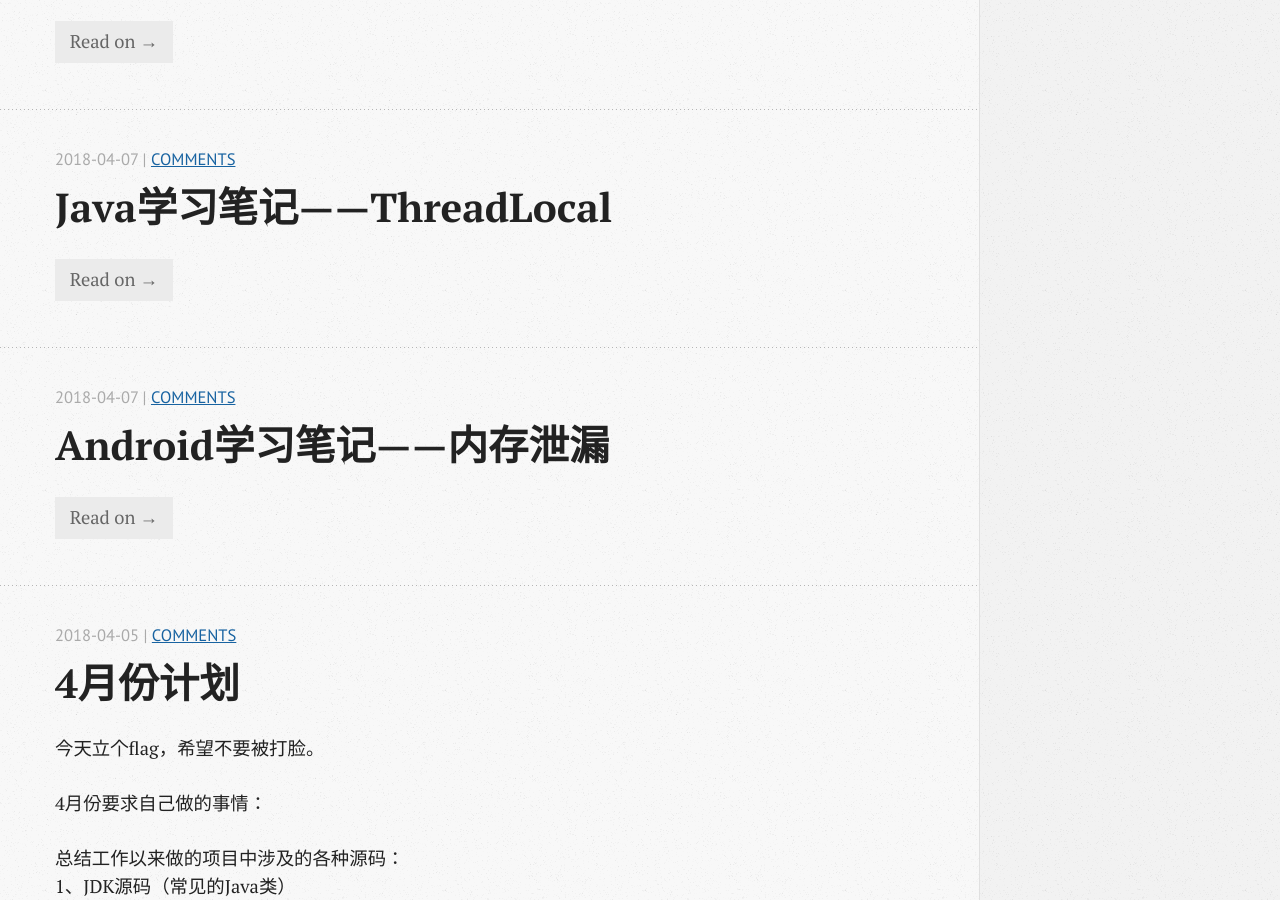
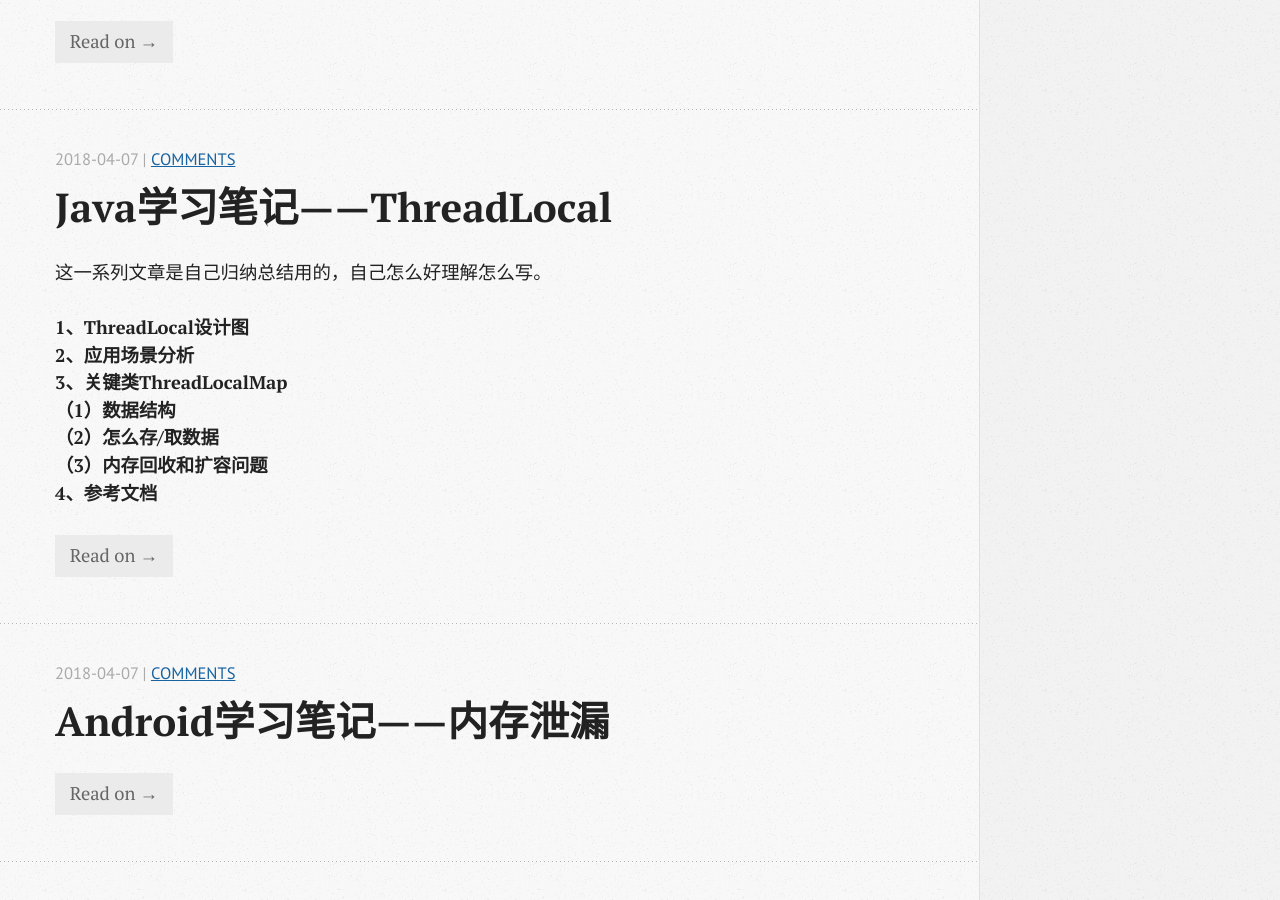
Before and after one commit to wangxinghe/wangxinghe.github.io, a Jekyll site: the page built from index.html, in a window 1280 px wide and 900 px high, scrolled down 1644 px. Built offline with Jekyll 4.4.1, drawn with Linux system fonts in a browser that asks for light colours; the list of posts is cut into pages by our own code; comment, search, counter and statistics services are not loaded; part of the change alters nothing that is shown.

Commit message:
[add]2018-04-07-learning-notes-threadlocal

```diff
--- a/_posts/2018-04-07-learning-notes-threadlocal.md
+++ b/_posts/2018-04-07-learning-notes-threadlocal.md
@@ -6,3 +6,91 @@ description: "Java学习笔记——ThreadLocal"
 category: Java
 tags: [Java]
 ---
+
+这一系列文章是自己归纳总结用的，自己怎么好理解怎么写。
+
+**1、ThreadLocal设计图**
+**2、应用场景分析**
+**3、关键类ThreadLocalMap**
+**（1）数据结构**
+**（2）怎么存/取数据**
+**（3）内存回收和扩容问题**
+**4、参考文档**
+
+<!--more-->
+
+
+### 1、ThreadLocal设计图
+
+![](/image/2018-04-07-learning-notes-threadlocal/threadlocal.png)
+
+设计图分析：
+
+一个Thread维护一个ThreadLocalMap的实例，ThreadLocalMap内部包含一个Entry[]数组，而Entry是一个key为WeakReference<ThreadLocal>，value为Object的数据对，或者说包含一个key到ThreadLocal对象的弱引用，value到Object的强引用。当GC发生时，若ThreadLocalRef到ThreadLocal实例的引用也断开，此时由于key到ThreadLocal实例为弱引用，则ThreadLocal实例会被释放。
+
+是否会发生内存泄漏，其核心是是否有GC Roots开始的引用链，对于ThreadLocal要考虑的问题：
+若往Entry[]数组中，put的数据越来越多，会导致ThreadLocal实例和Object value越来越多，假设ThreadLocalRef到ThreadLocal实例的引用又不断开的话，Thread也不结束的话，就会导致ThreadLocal实例和Object value不能释放，从而可能引发内存溢出或内存泄漏。(活跃的Thread可以作为GC Roots，如果Thread结束，则从Thread中所有对象都会释放。
+
+解决思路：
+（1）Thread活跃期间，定期查找key引用断开的废弃Entry，断开这个Entry到value的引用，等GC回收
+（2）断开ThreadLocalRef到ThreadLocal实例的引用
+
+不过很多用ThreadLocal的场景，每个线程的Entry[]只存了一个数据，且ThreadLocal定义成 static final类型，所以不容易出现内存溢出。如Android中的Looper就是一个线程对应一个Looper，JDBC数据库连接中也是一个线程对应一个连接。
+
+### 2、应用场景分析
+
+ThreadLocal简单说来就是：
+一个Thread维护自己的一个Map，每个Thread只拿自己Map中的数据，各个Thread互不干扰，不存在什么线程间数据共享问题。
+
+比如Android中的Looper机制就是，主线程和各子线程都有自己独立的Looper实例。
+比如Hibernate的JDBC数据库连接，每个线程有自己独立的Connection，互不干扰。
+
+ThreadLocal和synchronized的比较：
+都和多线程有关。区别是，ThreadLocal里各线程间的数据是没啥关联，互不干扰的。而synchronized里是数据共享的数据，同一时刻只能一个线程访问。而且ThreadLocal里需要维护一个数组，synchronized不需要维护数组。所以ThreadLocal略占内存但效率高，synchronized不占内存但效率低。也就是网上有人总结的`空间换时间`和`时间换空间`的差别。
+
+### 3、关键类ThreadLocalMap
+
+####（1）数据结构
+
+**ThreadLocalMap三要素：**
+Entry[] table;  //数组
+int size;  //元素个数
+int threshold;  //阈值，2/3数组长度，当size >= 3/4 * threshold时需要对数组扩容
+
+Entry是<WeakReference<ThreadLocal>, Object>的键值对。
+
+    static class Entry extends WeakReference<ThreadLocal<?>> {
+        /** The value associated with this ThreadLocal. */
+        Object value;
+
+        Entry(ThreadLocal<?> k, Object v) {
+            super(k);
+            value = v;
+        }
+    }
+
+####（2）怎么存/取数据
+
+数据存取，主要是关注set/get方法。
+
+**取数据get()**
+
+1、获取当前线程
+2、获取当前线程的ThreadLocalMap对象
+3、当前ThreadLocal实例作为key，从ThreadLocalMap中查找对应的value，并返回结果。
+   具体查找过程：
+
+key.threadLocalHashCode
+4、如果没有查到，则调用初始化方法并返回初始值。
+
+**存数据set()**
+
+
+####（3）内存回收和扩容问题
+
+
+
+### 4、参考文档
+
+（1）[深入JDK源码之ThreadLocal类](https://my.oschina.net/xianggao/blog/392440)
+（2）[正确理解ThreadLocal](http://lujh99.iteye.com/blog/103804)
```
Also changed, not shown: _posts/2018-04-07-learning-notes-leak-memory.md (line endings or trailing spaces), image/2018-04-07-learning-notes-threadlocal/threadlocal.jpg (added).
